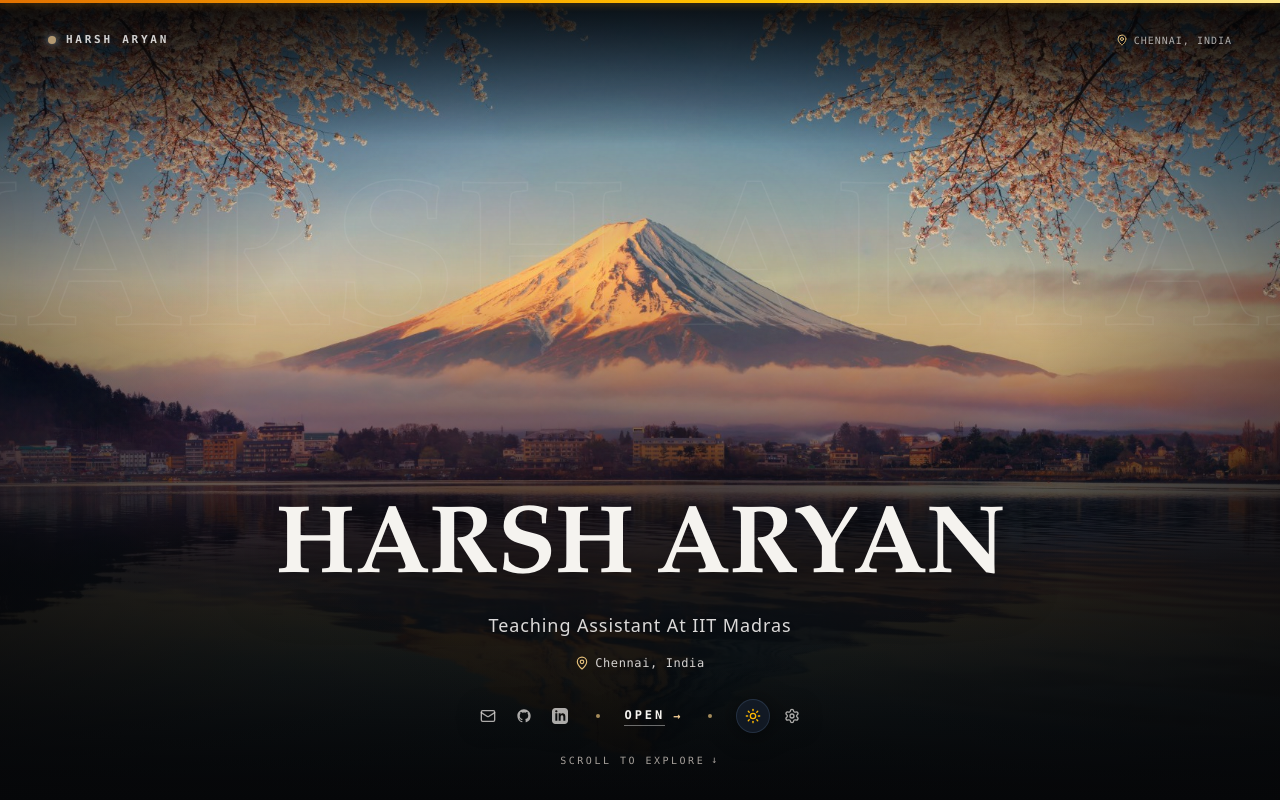
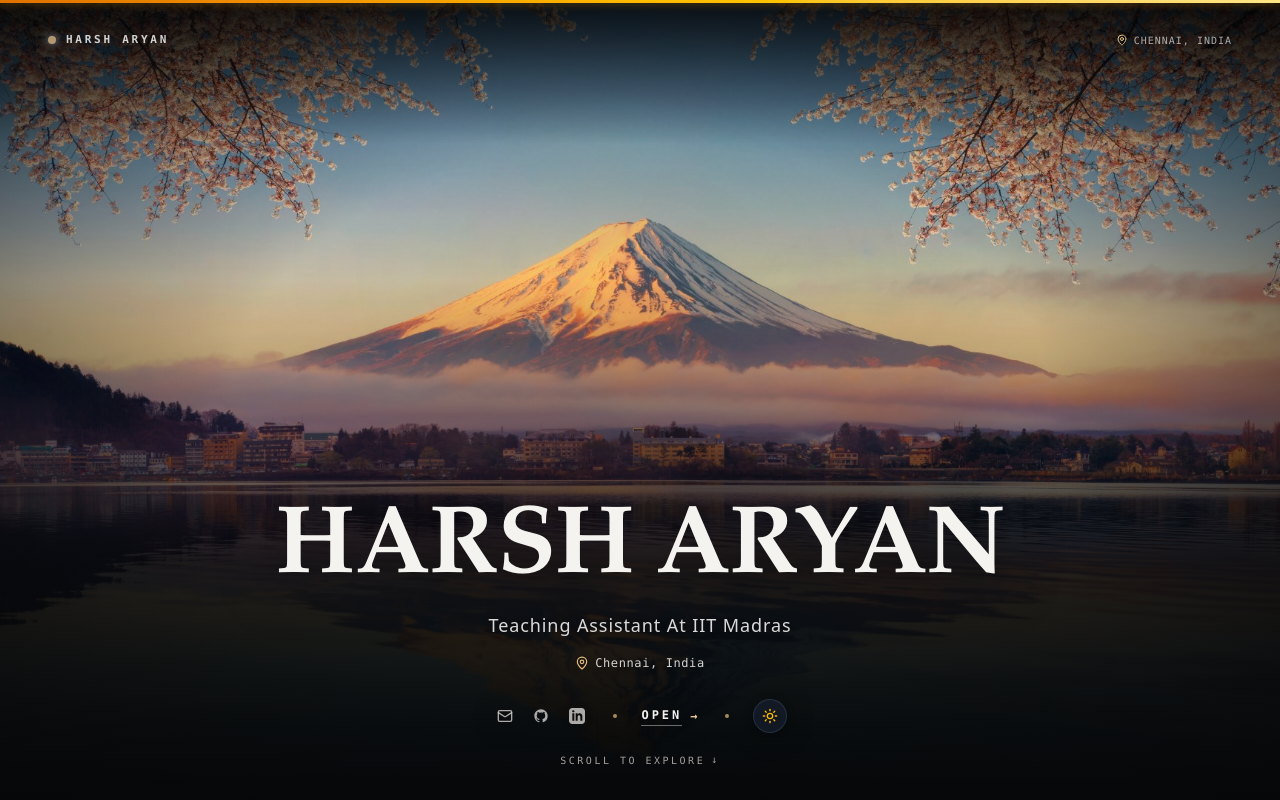
Before and after one commit to harsharyann/harsharyann, a Next.js app: page / in a window 1280 px wide. Built offline with nearby package versions, Linux system fonts and the light colour scheme; no server answers.

Commit message:
style: remove watermark and admin link from cover for minimalist look

```diff
--- a/src/components/PhotoAwareCover.tsx
+++ b/src/components/PhotoAwareCover.tsx
@@ -2,10 +2,8 @@
 
 import React, { useState, useEffect, useRef, useCallback } from "react";
 import { useRouter } from "next/navigation";
-import Link from "next/link";
 import {
   Mail,
-  Settings,
   MapPin,
   GraduationCap,
 } from "lucide-react";
@@ -319,17 +317,9 @@ export function PhotoAwareCover({ settings }: PhotoAwareCoverProps) {
 
       <span className="w-1 h-1 rounded-full bg-[#e5c07b]/70" />
 
-      {/* Theme Switcher & Admin Cog */}
-      <div className="flex items-center gap-2 sm:gap-2.5 text-stone-400">
+      {/* Theme Switcher */}
+      <div className="flex items-center text-stone-400">
         <ThemeToggle />
-        <Link
-          href="/admin"
-          title="Admin Control Panel"
-          className="p-1 text-stone-300/80 hover:text-[#e5c07b] hover:scale-110 transition-all"
-          aria-label="Admin Panel"
-        >
-          <Settings className="w-4 h-4" />
-        </Link>
       </div>
     </div>
   );
@@ -435,24 +425,8 @@ export function PhotoAwareCover({ settings }: PhotoAwareCoverProps) {
           </div>
         </header>
 
-        {/* Hollow Watermark: HARSH ARYAN across Mid-Screen */}
-        <div
-          className="relative z-10 my-auto pointer-events-none select-none flex items-center justify-center opacity-25 sm:opacity-35 transition-transform duration-500 ease-out"
-          style={{
-            transform: `translate3d(${magnetic.x * 0.4}px, ${magnetic.y * 0.4}px, 0)`,
-          }}
-        >
-          <span
-            className="text-6xl sm:text-8xl md:text-9xl lg:text-[11rem] xl:text-[13rem] font-editorial font-black uppercase tracking-[0.22em] whitespace-nowrap leading-none"
-            style={{
-              WebkitTextStroke: "1.5px rgba(255, 255, 255, 0.18)",
-              color: "transparent",
-              textShadow: `0 0 50px ${palette.ambientGlowSubtle}`,
-            }}
-          >
-            {settings.name}
-          </span>
-        </div>
+        {/* Clean Breathing Space (No Watermark) */}
+        <div className="my-auto pointer-events-none" />
 
         {/* Bottom Integrated Editorial Overlay ("jo niche likho ho usko isme hi likh do") */}
         <div className="relative z-20 w-full max-w-5xl mx-auto px-6 sm:px-10 pb-6 sm:pb-8 flex flex-col items-center text-center space-y-3.5 sm:space-y-4">
```
